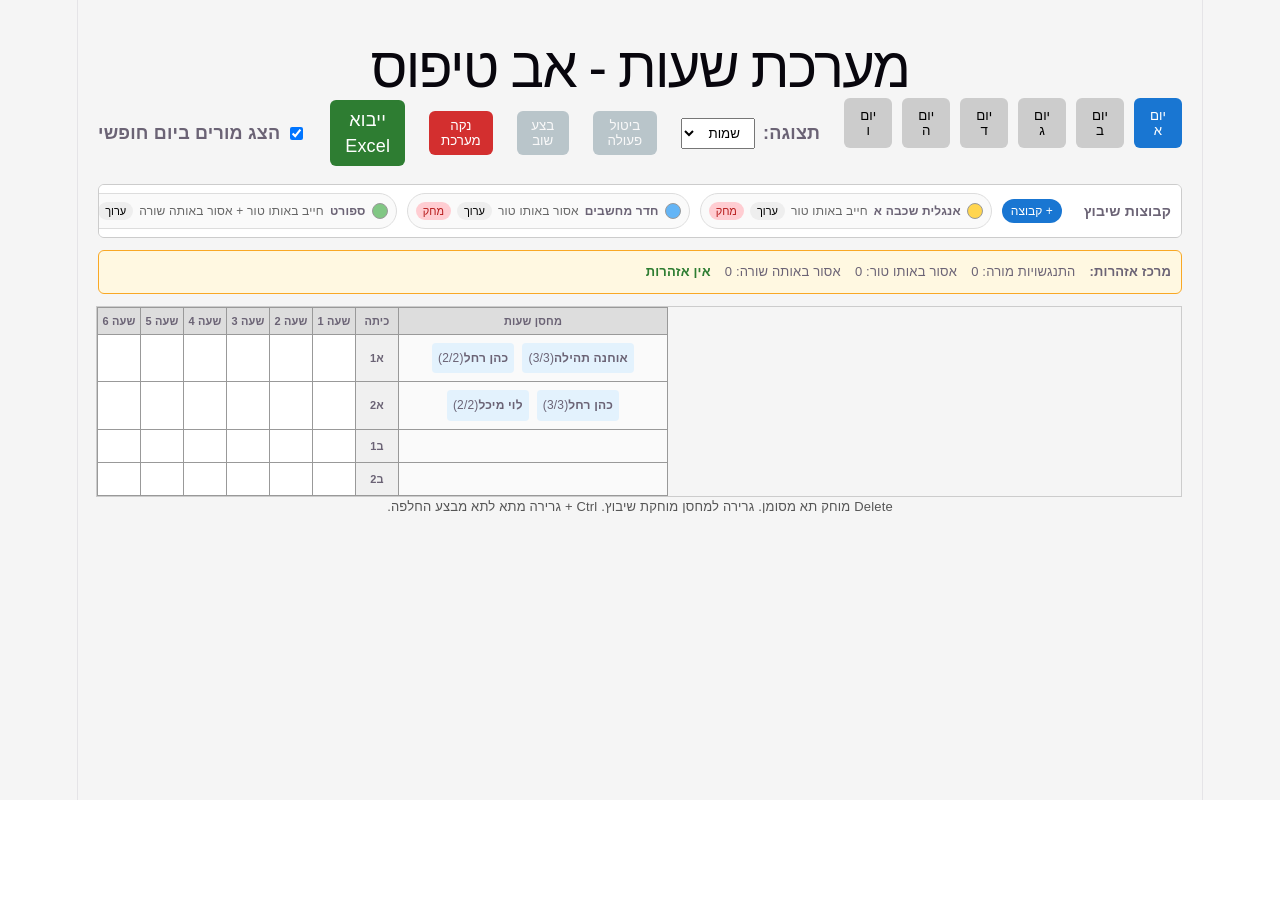
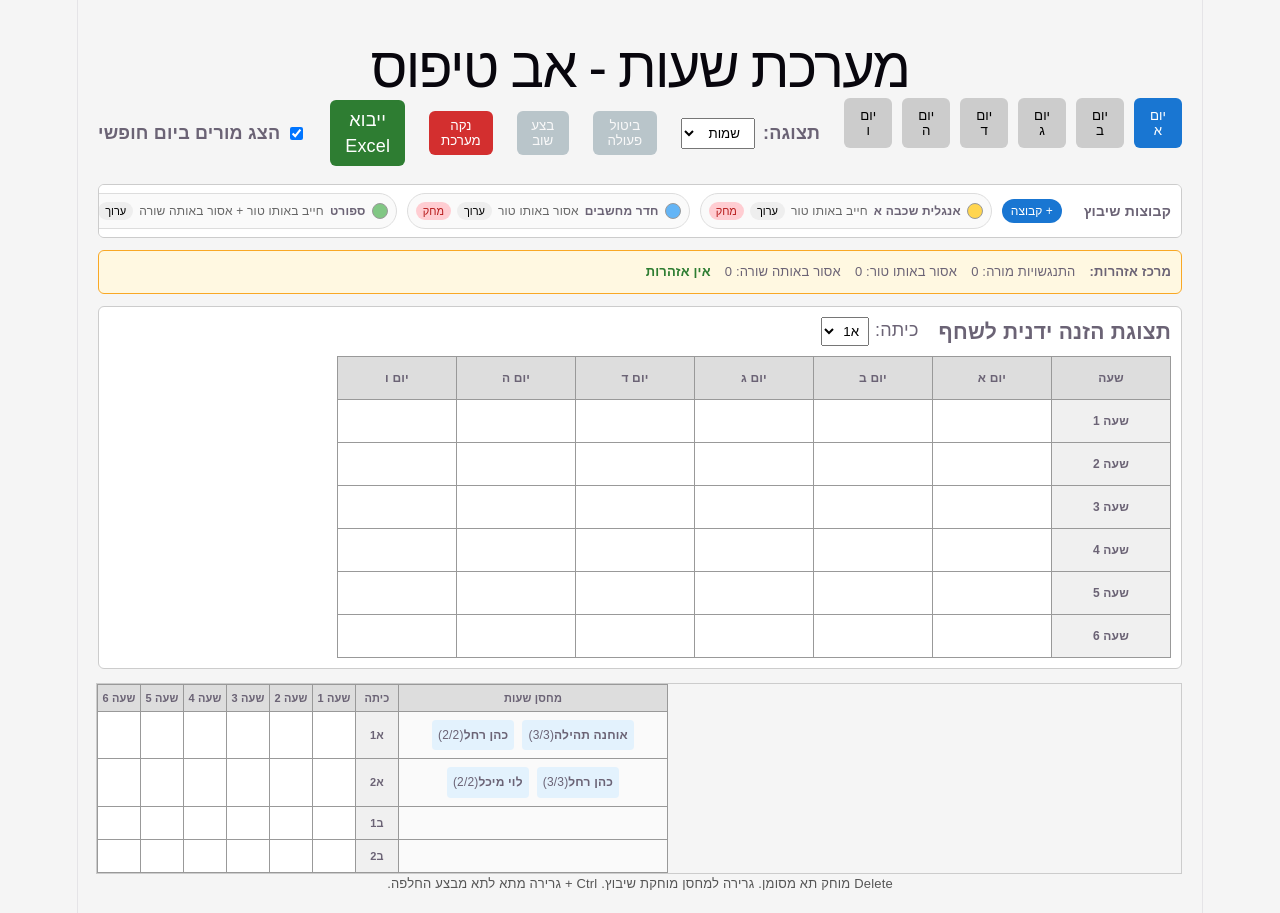
Before and after one commit to tiktik1717/timetable-app, a React (Vite) app: page / in a window 1280 px wide. Before the commit the page ends 800 px from the top, so only its background shows below. Built offline with nearby package versions, Linux system fonts and the light colour scheme.

Commit message:
add basic Shahaf manual entry view

```diff
--- a/src/App.css
+++ b/src/App.css
@@ -531,3 +531,52 @@ th {
 
   box-shadow: 0 4px 14px rgba(0, 0, 0, 0.25);
 }
+
+.shahaf-view {
+  background: white;
+  border: 1px solid #ccc;
+  border-radius: 6px;
+  padding: 10px;
+  margin-bottom: 14px;
+}
+
+.shahaf-header {
+  display: flex;
+  align-items: center;
+  gap: 20px;
+  margin-bottom: 10px;
+}
+
+.shahaf-header h3 {
+  margin: 0;
+}
+
+.shahaf-header select {
+  margin-right: 6px;
+  padding: 5px;
+}
+
+.shahaf-table {
+  border-collapse: collapse;
+  width: max-content;
+  background: white;
+}
+
+.shahaf-table th,
+.shahaf-table td {
+  border: 1px solid #999;
+  min-width: 110px;
+  height: 34px;
+  padding: 4px;
+  font-size: 12px;
+  text-align: center;
+}
+
+.shahaf-hour {
+  font-weight: bold;
+  background: #f0f0f0;
+}
+
+.shahaf-cell div {
+  line-height: 1.3;
+}
--- a/src/App.jsx
+++ b/src/App.jsx
@@ -23,6 +23,7 @@ import {
 
 import WarningsPanel from "./components/WarningsPanel";
 import ConstraintGroupDialog from "./components/ConstraintGroupDialog";
+import ShahafView from "./components/ShahafView";
 
 export default function App() {
   const [selectedDay, setSelectedDay] = useState("א");
@@ -59,8 +60,9 @@ export default function App() {
   const [groupDialogSubject, setGroupDialogSubject] = useState("");
   const [singleDragUnitId, setSingleDragUnitId] = useState(null);
   const [highlightedGroupId, setHighlightedGroupId] = useState(null);
+  const [showConstraintGroupDialog, setShowConstraintGroupDialog] = useState(false);
   const [editingConstraintGroup, setEditingConstraintGroup] = useState(null);
-  const [showConstraintGroupDialog, setShowConstraintGroupDialog] = useState(false);
+
   const [schoolData, setSchoolData] = useState(() => {
     const defaultData = {
       teachers: mockTeachers,
@@ -94,6 +96,11 @@ export default function App() {
     teachingUnits = [],
     constraintGroups = [],
   } = schoolData;
+
+  const [selectedClassForShahaf, setSelectedClassForShahaf] = useState(
+    classes[0] || ""
+  );
+
 
   const scheduleRef = useRef(schedule);
   const historyRef = useRef(history);
@@ -1345,6 +1352,16 @@ export default function App() {
           onHighlightGroup={setHighlightedGroupId}
         />
         <WarningsPanel warnings={warnings} />
+        <ShahafView
+          classes={classes}
+          days={days}
+          hours={hours}
+          selectedClassForShahaf={selectedClassForShahaf}
+          setSelectedClassForShahaf={setSelectedClassForShahaf}
+          getCellUnitIds={getCellUnitIds}
+          getUnitById={getUnitById}
+          getTeacherById={getTeacherById}
+        />
         <div
           className="table-scroll-wrapper"
           ref={tableScrollRef}
--- /dev/null
+++ b/src/components/ShahafView.jsx
@@ -0,0 +1,75 @@
+export default function ShahafView({
+    classes,
+    days,
+    hours,
+    selectedClassForShahaf,
+    setSelectedClassForShahaf,
+    getCellUnitIds,
+    getUnitById,
+    getTeacherById,
+}) {
+    return (
+        <div className="shahaf-view">
+            <div className="shahaf-header">
+                <h3>תצוגת הזנה ידנית לשחף</h3>
+
+                <label>
+                    כיתה:
+                    <select
+                        value={selectedClassForShahaf}
+                        onChange={(e) => setSelectedClassForShahaf(e.target.value)}
+                    >
+                        {classes.map((className) => (
+                            <option key={className} value={className}>
+                                {className}
+                            </option>
+                        ))}
+                    </select>
+                </label>
+            </div>
+
+            <table className="shahaf-table">
+                <thead>
+                    <tr>
+                        <th>שעה</th>
+                        {days.map((day) => (
+                            <th key={day}>יום {day}</th>
+                        ))}
+                    </tr>
+                </thead>
+
+                <tbody>
+                    {hours.map((hour) => (
+                        <tr key={hour}>
+                            <td className="shahaf-hour">שעה {hour}</td>
+
+                            {days.map((day) => {
+                                const unitIds = getCellUnitIds(
+                                    day,
+                                    selectedClassForShahaf,
+                                    hour
+                                );
+
+                                const teachers = unitIds
+                                    .map(getUnitById)
+                                    .filter(Boolean)
+                                    .map((unit) => getTeacherById(unit.teacherId)?.name)
+                                    .filter(Boolean);
+
+                                return (
+                                    <td key={day} className="shahaf-cell">
+                                        {teachers.length === 0
+                                            ? ""
+                                            : teachers.map((teacherName, index) => (
+                                                <div key={index}>{teacherName}</div>
+                                            ))}
+                                    </td>
+                                );
+                            })}
+                        </tr>
+                    ))}
+                </tbody>
+            </table>
+        </div>
+    );
+}
```
